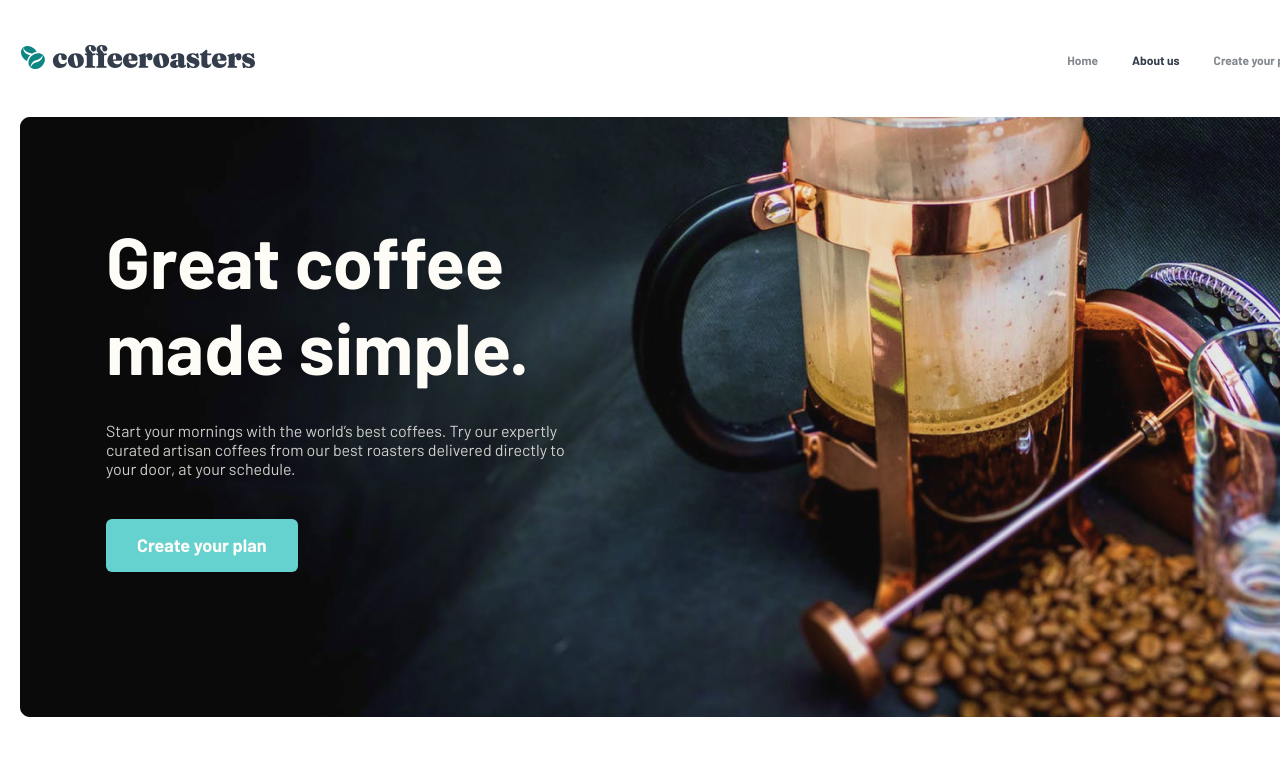
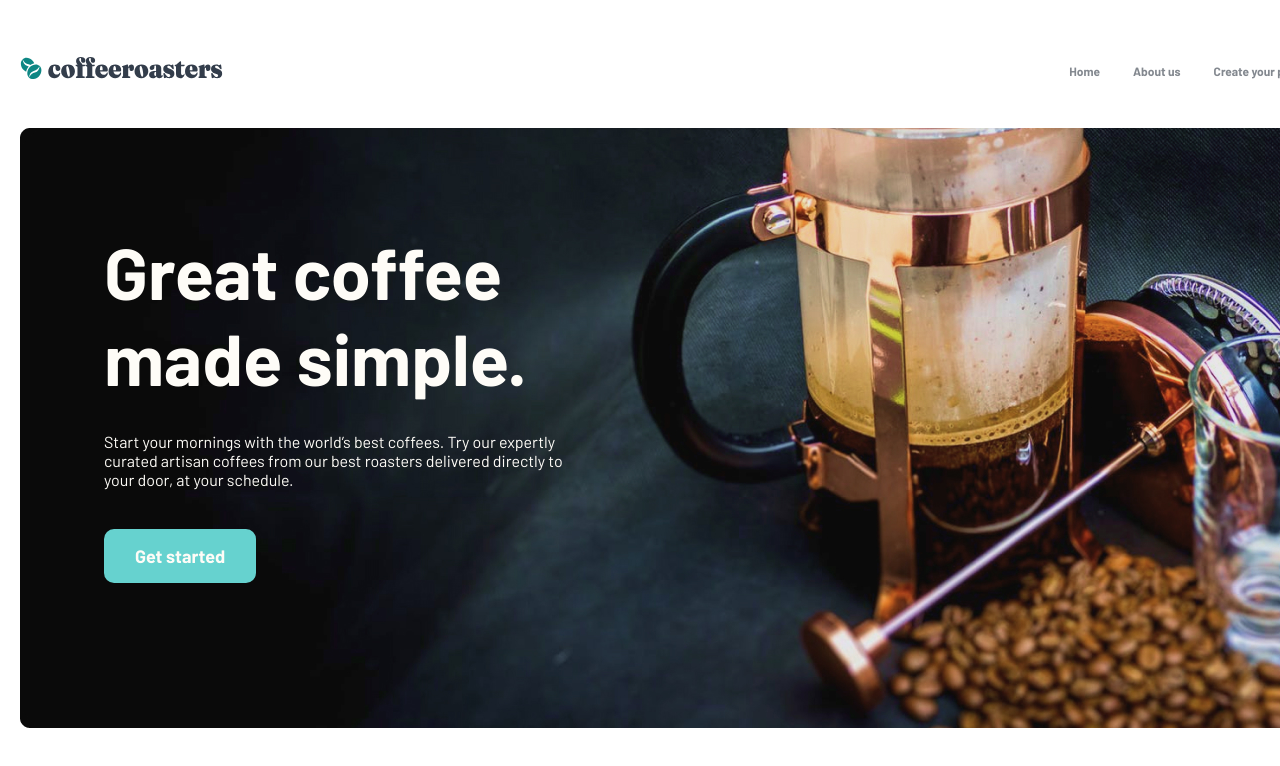
Before and after one commit to Zayliddinov-Ismoiljon/coffeeroarster, a plain HTML site: page index.html in a window 1280 px wide. Shown: the top 766 px of the page. Drawn offline with Linux system fonts and the light colour scheme.

Commit message:
Add new elements to index and css files

```diff
--- a/css/main.css
+++ b/css/main.css
@@ -38,112 +38,93 @@ body{
     margin-left: auto;
 }
 
-.coffe-about{
+.header{
     display: flex;
     align-items: center;
     justify-content: space-between;
     margin: 0;
-    padding: 0;
-    margin-top: 44px;
-    margin-bottom: 44px;
+    padding-top: 44px;
+    padding-bottom: 33px;
 }
 
-.site-logo-link{
-    text-decoration: none;
-}
-
-.site-logo-link:hover{
-    opacity: 0.6;
-}
-
-.site-logo{
-    width: 236px;
-    height: 26px;
-    padding: 0;
-}
-
-.site-list{
-    display: flex;
-    list-style: none;
+.header__img{
+    width: 203px;
+    height: 24px;
     margin: 0;
     padding: 0;
 }
 
-.site-list-item{
-    font-family: "Barlow", sans-serif;
-    margin-left: 34px;
+.header__img:hover{
+    opacity: 0.8;
 }
 
-.site-list-link{
+.header__list{
+    list-style: none;
+    display: flex;
+    margin-left: 761px;
+    padding: 0;
+}
+
+.header__item{
+    margin-left: 33px;
+    padding: 0;
+}
+
+.header-item__link{
     text-decoration: none;
     color: #83888F;
     font-weight: 700;
     font-size: 12px;
 }
 
-.site-list-link:hover{
-    color: #333D4B;
-}
-
-.strong{
-    font-weight: 700;
-    font-size: 12px;
-    color: #333D4B;
-}
-
-.strong:hover{
+.active:hover{
     opacity: 0.8;
 }
 
-.site-hero{
+section{
     background-image: url(../images/Bitmap.jpg);
     width: 1280px;
     height: 600px;
+    margin: 0;
     padding: 0;
 }
 
 .great-coffe{
-    width: 483px;
-    margin-left: 86px;
+    width: 550px;
+    margin: 0;
+    padding-left: 84px;
     padding-top: 100px;
-
 }
 
-.great-coffe-title{
-    font-family: "Barlow", sans-serif;
+.section__title{
     font-weight: 700;
+    font-size: 72px;
     color: #FEFCF7;
-    font-size: 72px;
     margin: 0;
     padding: 0;
 }
 
-.great-coffe-text{
-    font-family: "Barlow", sans-serif;
+.section__text{
+    font-size: 16px;
     font-weight: 400;
-    font-size: 16px;
     color: #FEFCF7;
-    opacity: 0.8;
     margin-top: 32px;
     margin-bottom: 56px;
-    padding: 0;
 }
 
-.great-coffe-link{
+.section__link{
     text-decoration: none;
+    background-color: #66D2CF;
+    color: #FEFCF7;
     width: 217px;
     height: 56px;
-    background-color: #66D2CF;
-    border-radius: 6px;
-    color: #FEFCF7;
+    border-radius: 10px;
+    align-items: center;
+    padding: 16px 31px;
+    font-weight: 700;
     font-size: 18px;
-    font-weight: 700;
-    padding-top: 15px;
-    padding-right: 31px;
-    padding-bottom: 16px;
-    padding-left: 31px;
 }
 
-.great-coffe-link:hover{
+.section__link:hover{
     opacity: 0.8;
 }
--- a/index.html
+++ b/index.html
@@ -8,42 +8,35 @@
     <link rel="stylesheet" href="./css/main.css">
 </head>
 <body>
-    <!-- HEADER START -->
    <div class="container">
-       <div class="coffe-about">
-           <a class="site-logo-link" href="./index.html">
-               <img src="./images/site-logo.svg" alt="site logo" class="site-logo">
+       <div class="header">
+           <a href="./index.html">
+               <img src="./images/site-logo.svg" alt="site logo" class="header__img">
            </a>
-           <ul class="site-list">
-               <li class="site-list-item">
-                   <a class="site-list-link" href="#">Home</a>
+           <ul class="header__list">
+                <li class="header__item">
+                    <a class="header-item__link active" href="#">Home</a>
                 </li>
-               <li class="site-list-item">
-                <a class="site-list-link" href="#">
-                    <strong class="strong">About us</strong>
-                </a>
+                <li class="header__item">
+                    <a class="header-item__link active" href="#"><strong>About us</strong></a>
                 </li>
-            <li class="site-list-item">
-                <a class="site-list-link" href="#">Create your plan</a>
+                <li class="header__item">
+                    <a class="header-item__link active" href="#">Create your plan</a>
                 </li>
            </ul>
        </div>
    </div>
-   <!-- HEADER END -->
-   <!-- MAIN START -->
+
+   <div class="container">
        <section>
-       <div class="container">
-           <div class="site-hero">
            <div class="great-coffe">
-                    <h1 class="great-coffe-title">Great coffee made simple.</h1>
-                    <p class="great-coffe-text">
+               <h1 class="section__title">Great coffee made simple.</h1>
+               <p class="section__text">
                 Start your mornings with the world’s best coffees. Try our expertly curated artisan coffees from our best roasters delivered directly to your door, at your schedule.
                </p>
-                    <a class="great-coffe-link" href="#">Create your plan</a>
-               </div>
-           </div>
+               <a class="section__link" href="#">Get started</a>
            </div>
        </section>
-   <!-- MAIN END -->
+   </div>
 </body>
 </html>
```
Lines whose indentation alone changed are shown as unchanged.
